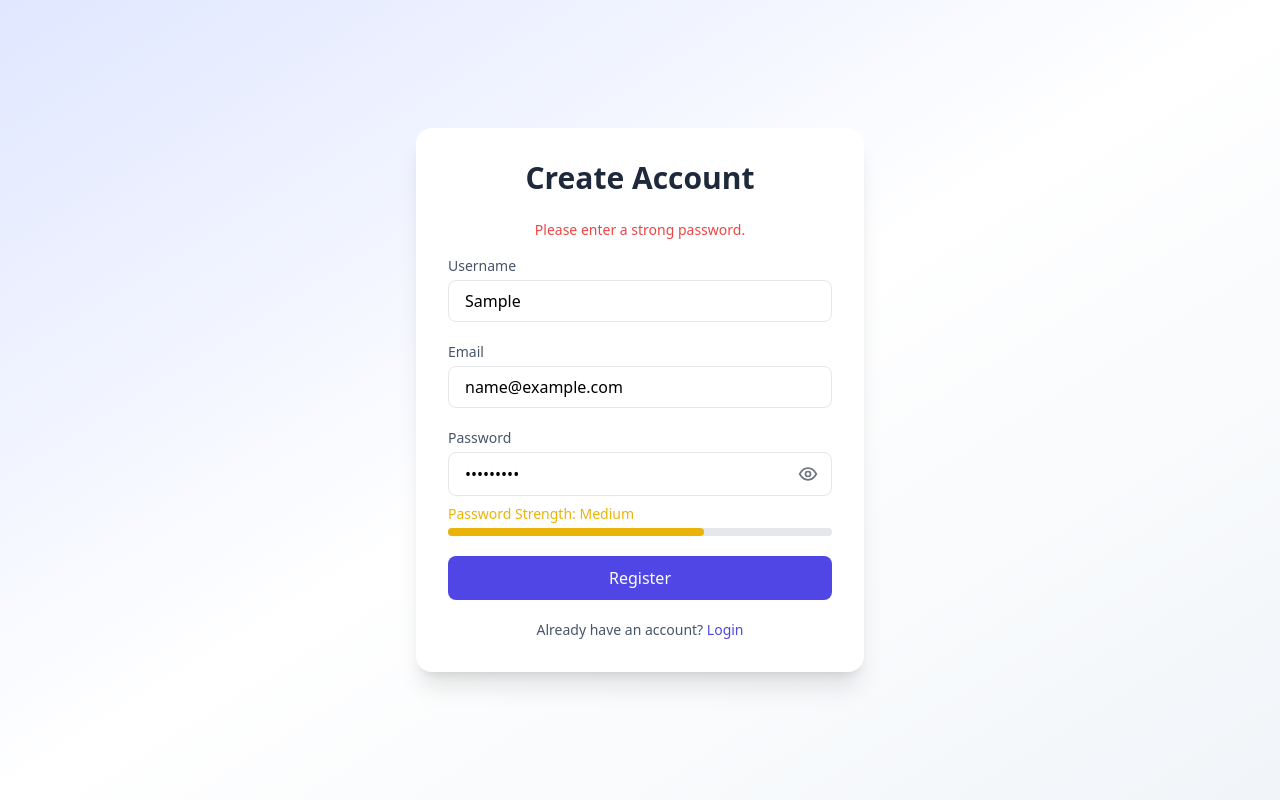
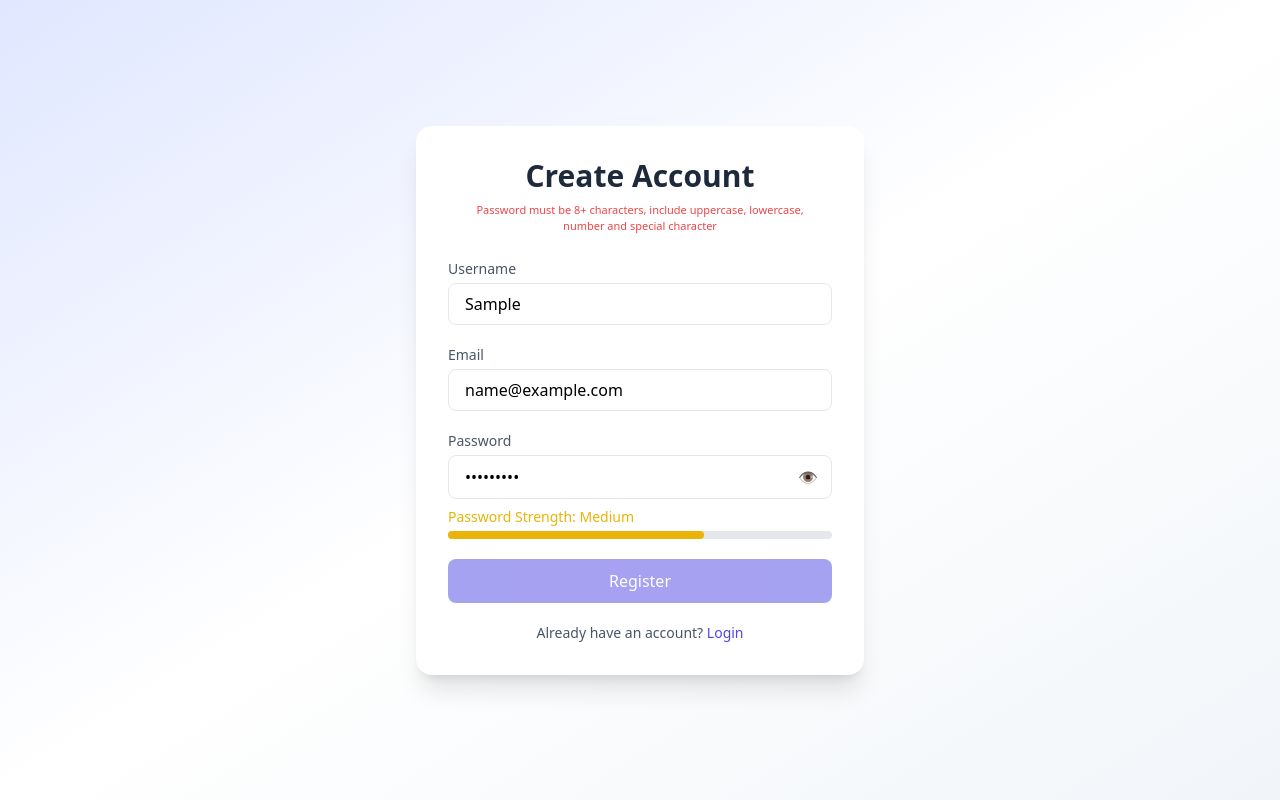
Before and after one commit to Meet-Kanakiya/expense-tracker-frontend, a React (Create React App) app: page /register in a window 1280 px wide. Both pictures are taken after typing "Sample", "name@example.com", "Sample123" into the empty fields and a click on the button "Register". Built offline with nearby package versions, Linux system fonts and the light colour scheme.

Commit message:
Forget Strong Password Set

```diff
--- a/src/pages/ForgotPassword.jsx
+++ b/src/pages/ForgotPassword.jsx
@@ -4,181 +4,135 @@ import { useNavigate } from "react-router-dom";
 
 function ForgotPassword() {
   const navigate = useNavigate();
-
   const [step, setStep] = useState(1);
   const [email, setEmail] = useState("");
   const [otp, setOtp] = useState("");
   const [newPassword, setNewPassword] = useState("");
   const [showPassword, setShowPassword] = useState(false);
-
   const [msg, setMsg] = useState("");
   const [loading, setLoading] = useState(false);
 
-  // STEP 1 – SEND OTP
+  // 🔐 Added Strength Logic
+  const [passwordStrength, setPasswordStrength] = useState("");
+  const [validations, setValidations] = useState({
+    length: false, upper: false, lower: false, number: false, special: false,
+  });
+
+  const checkPasswordStrength = (value) => {
+    const checks = {
+      length: value.length >= 8,
+      upper: /[A-Z]/.test(value),
+      lower: /[a-z]/.test(value),
+      number: /[0-9]/.test(value),
+      special: /[^A-Za-z0-9]/.test(value),
+    };
+    setValidations(checks);
+    const passedCount = Object.values(checks).filter(Boolean).length;
+    if (passedCount === 5) setPasswordStrength("Strong");
+    else if (passedCount >= 3) setPasswordStrength("Medium");
+    else setPasswordStrength("Weak");
+  };
+
   const sendOTP = async (e) => {
     e.preventDefault();
     setLoading(true);
     setMsg("");
-
     try {
-      const res = await axios.post(
-        `${process.env.REACT_APP_API_URL}/api/forgot-password`,
-        { email }
-      );
+      const res = await axios.post(`${process.env.REACT_APP_API_URL}/api/forgot-password`, { email });
       setMsg(res.data.message);
       setStep(2);
     } catch (err) {
       setMsg(err.response?.data?.message || "Something went wrong");
-    } finally {
-      setLoading(false);
-    }
+    } finally { setLoading(false); }
   };
 
-  // STEP 2 – VERIFY OTP
   const verifyOTP = async (e) => {
     e.preventDefault();
     setLoading(true);
     setMsg("");
-
     try {
-      await axios.post(
-        `${process.env.REACT_APP_API_URL}/api/verify-forgot-otp`,
-        { email, otp }
-      );
+      await axios.post(`${process.env.REACT_APP_API_URL}/api/verify-forgot-otp`, { email, otp });
       setStep(3);
-    } catch (err) {
-      setMsg("Invalid or expired OTP");
-    } finally {
-      setLoading(false);
-    }
+    } catch (err) { setMsg("Invalid or expired OTP"); }
+    finally { setLoading(false); }
   };
 
-  // STEP 3 – RESET PASSWORD
   const resetPassword = async (e) => {
     e.preventDefault();
+    if (passwordStrength !== "Strong") {
+      setMsg("Password must be Strong.");
+      return;
+    }
     setLoading(true);
-    setMsg("");
+    try {
+      await axios.post(`${process.env.REACT_APP_API_URL}/api/reset-password`, { email, newPassword });
+      setMsg("Password reset successfully 🎉");
+      setTimeout(() => navigate("/login"), 1500);
+    } catch (err) { setMsg("Password reset failed"); }
+    finally { setLoading(false); }
+  };
 
-    try {
-      await axios.post(
-        `${process.env.REACT_APP_API_URL}/api/reset-password`,
-        { email, newPassword }
-      );
-
-      setMsg("Password reset successfully 🎉");
-
-      setTimeout(() => {
-        navigate("/login"); // ✅ Correct redirect
-      }, 1500);
-    } catch (err) {
-      setMsg("Password reset failed");
-    } finally {
-      setLoading(false);
-    }
-  };
+  const isAllValid = Object.values(validations).every(Boolean);
 
   return (
     <div className="min-h-screen flex items-center justify-center px-4 bg-gradient-to-br from-indigo-100 via-white to-slate-100">
       <div className="w-full max-w-md bg-white rounded-2xl shadow-xl p-6 sm:p-8">
-
-        <h2 className="text-2xl font-semibold text-center text-slate-800 mb-6">
+        <h2 className="text-2xl font-semibold text-center text-slate-800 mb-2">
           {step === 1 && "Forgot Password"}
           {step === 2 && "Verify OTP"}
           {step === 3 && "Create New Password"}
         </h2>
 
-        {msg && (
-          <p className="text-center text-sm mb-4 text-indigo-600">
-            {msg}
+        {step === 3 && (
+            <p className={`text-[11px] text-center mb-4 transition-colors ${isAllValid ? "text-green-600" : "text-red-500"}`}>
+                Password must be 8+ characters, include uppercase, lowercase, number and special character
             </p>
         )}
 
-        <form
-          onSubmit={
-            step === 1
-              ? sendOTP
-              : step === 2
-              ? verifyOTP
-              : resetPassword
-          }
-          className="space-y-5"
-        >
+        {msg && <p className={`text-center text-sm mb-4 ${msg.includes("success") ? "text-green-600" : "text-indigo-600"}`}>{msg}</p>}
 
-          {/* STEP 1 */}
+        <form onSubmit={step === 1 ? sendOTP : step === 2 ? verifyOTP : resetPassword} className="space-y-5">
           {step === 1 && (
-            <input
-              type="email"
-              className="w-full px-4 py-2 border rounded-lg focus:ring-2 focus:ring-indigo-400 focus:outline-none"
-              placeholder="Enter your email"
-              value={email}
-              onChange={(e) => setEmail(e.target.value)}
-              required
-            />
+            <input type="email" className="w-full px-4 py-2 border rounded-lg focus:outline-none focus:ring-2 focus:ring-indigo-400" placeholder="Enter your email" value={email} onChange={(e) => setEmail(e.target.value)} required />
           )}
 
-          {/* STEP 2 */}
           {step === 2 && (
-            <input
-              type="text"
-              maxLength={6}
-              className="w-full px-4 py-2 text-center tracking-widest border rounded-lg focus:ring-2 focus:ring-indigo-400 focus:outline-none"
-              placeholder="Enter 6-digit OTP"
-              value={otp}
-              onChange={(e) => setOtp(e.target.value)}
-              required
-            />
+            <input type="text" maxLength={6} className="w-full px-4 py-2 text-center tracking-widest border rounded-lg focus:outline-none focus:ring-2 focus:ring-indigo-400" placeholder="Enter 6-digit OTP" value={otp} onChange={(e) => setOtp(e.target.value)} required />
           )}
 
-          {/* STEP 3 */}
           {step === 3 && (
+            <div>
               <div className="relative">
                 <input
                   type={showPassword ? "text" : "password"}
-                className="w-full px-4 py-2 pr-12 border rounded-lg focus:ring-2 focus:ring-indigo-400 focus:outline-none"
+                  className="w-full px-4 py-2 pr-12 border rounded-lg focus:outline-none focus:ring-2 focus:ring-indigo-400"
                   placeholder="Enter new password"
                   value={newPassword}
-                onChange={(e) => setNewPassword(e.target.value)}
+                  onChange={(e) => { setNewPassword(e.target.value); checkPasswordStrength(e.target.value); }}
                   required
                 />
+                <button type="button" onClick={() => setShowPassword(!showPassword)} className="absolute right-3 top-2.5 text-gray-500">{showPassword ? "🙈" : "👁"}</button>
+              </div>
 
-              {/* Eye Icon */}
-              <button
-                type="button"
-                onClick={() => setShowPassword(!showPassword)}
-                className="absolute right-3 top-2.5 text-gray-500 hover:text-indigo-600"
-              >
-                {showPassword ? "🙈" : "👁"}
-              </button>
+              {newPassword && (
+                <div className="mt-2">
+                  <p className={`text-sm ${passwordStrength === "Strong" ? "text-green-600" : passwordStrength === "Medium" ? "text-yellow-500" : "text-red-500"}`}>Strength: {passwordStrength}</p>
+                  <div className="w-full bg-gray-200 rounded-full h-1.5 mt-1">
+                    <div className={`h-1.5 rounded-full transition-all duration-300 ${passwordStrength === "Strong" ? "bg-green-500 w-full" : passwordStrength === "Medium" ? "bg-yellow-500 w-2/3" : "bg-red-500 w-1/3"}`}></div>
+                  </div>
+                </div>
+              )}
             </div>
           )}
 
-          <button
-            disabled={loading}
-            className="w-full py-2.5 bg-indigo-600 hover:bg-indigo-700 text-white rounded-lg transition duration-200 disabled:opacity-60"
-          >
-            {loading
-              ? "Processing..."
-              : step === 1
-              ? "Send OTP"
-              : step === 2
-              ? "Verify OTP"
-              : "Reset Password"}
+          <button disabled={loading || (step === 3 && newPassword.length > 0 && passwordStrength !== "Strong")} className="w-full py-2.5 bg-indigo-600 hover:bg-indigo-700 text-white rounded-lg transition disabled:opacity-60">
+            {loading ? "Processing..." : step === 1 ? "Send OTP" : step === 2 ? "Verify OTP" : "Reset Password"}
           </button>
-
         </form>
 
         {step === 1 && (
-          <p className="mt-4 text-center text-sm text-slate-600">
-            Remember password?{" "}
-            <span
-              onClick={() => navigate("/login")}
-              className="text-indigo-600 hover:underline cursor-pointer"
-            >
-              Login
-            </span>
-          </p>
+          <p className="mt-4 text-center text-sm text-slate-600">Remember password? <span onClick={() => navigate("/login")} className="text-indigo-600 hover:underline cursor-pointer">Login</span></p>
         )}
-
       </div>
     </div>
   );
--- a/src/pages/Register.jsx
+++ b/src/pages/Register.jsx
@@ -9,19 +9,34 @@ export default function Register({ setToken }) {
   const [error, setError] = useState("");
   const [loading, setLoading] = useState(false);
   const [passwordStrength, setPasswordStrength] = useState("");
-
   const [showPassword, setShowPassword] = useState(false);
 
   const navigate = useNavigate();
 
-  // 🔐 Password Strength Checker
+  // 🔐 Password Validation States
+  const [validations, setValidations] = useState({
+    length: false,
+    upper: false,
+    lower: false,
+    number: false,
+    special: false,
+  });
+
   const checkPasswordStrength = (value) => {
-    const strongRegex =
-      /^(?=.*[a-z])(?=.*[A-Z])(?=.*\d)(?=.*[^A-Za-z0-9]).{8,}$/;
+    const checks = {
+      length: value.length >= 8,
+      upper: /[A-Z]/.test(value),
+      lower: /[a-z]/.test(value),
+      number: /[0-9]/.test(value),
+      special: /[^A-Za-z0-9]/.test(value),
+    };
+    setValidations(checks);
 
-    if (strongRegex.test(value)) {
+    const passedCount = Object.values(checks).filter(Boolean).length;
+
+    if (passedCount === 5) {
       setPasswordStrength("Strong");
-    } else if (value.length >= 6) {
+    } else if (passedCount >= 3) {
       setPasswordStrength("Medium");
     } else {
       setPasswordStrength("Weak");
@@ -32,20 +47,17 @@ export default function Register({ setToken }) {
     e.preventDefault();
     setError("");
 
-    // ❌ Stop if password not strong
     if (passwordStrength !== "Strong") {
-      setError("Please enter a strong password.");
+      setError("Please meet all password requirements.");
       return;
     }
 
     setLoading(true);
-
     try {
       const res = await axios.post(
         `${process.env.REACT_APP_API_URL}/register`,
         { name, email, password }
       );
-
       localStorage.setItem("token", res.data.token);
       setToken(res.data.token);
       navigate("/dashboard");
@@ -56,58 +68,49 @@ export default function Register({ setToken }) {
     }
   };
 
+  const isAllValid = Object.values(validations).every(Boolean);
+
   return (
     <div className="min-h-screen flex items-center justify-center px-4 bg-gradient-to-br from-indigo-100 via-white to-slate-100">
       <div className="w-full max-w-md bg-white rounded-2xl shadow-xl p-6 sm:p-8">
-
-        <h2 className="text-2xl sm:text-3xl font-semibold text-center text-slate-800 mb-6">
+        <h2 className="text-2xl sm:text-3xl font-semibold text-center text-slate-800 mb-2">
           Create Account
         </h2>
 
-        {error && (
-          <p className="text-sm text-center mb-4 text-red-500">
-            {error}
-          </p>
-        )}
+        {/* Dynamic Requirements Text */}
+        <p className={`text-[11px] text-center mb-6 px-4 transition-colors ${isAllValid ? "text-green-600" : "text-red-500"}`}>
+          Password must be 8+ characters, include uppercase, lowercase, number and special character
+        </p>
+
+        {error && <p className="text-sm text-center mb-4 text-red-500">{error}</p>}
 
         <form onSubmit={handleSubmit} className="space-y-5">
-
-          {/* Username */}
           <div>
-            <label className="block text-sm font-medium text-slate-600 mb-1">
-              Username
-            </label>
+            <label className="block text-sm font-medium text-slate-600 mb-1">Username</label>
             <input
               type="text"
               className="w-full px-4 py-2 border rounded-lg focus:ring-2 focus:ring-indigo-400 focus:outline-none"
-              placeholder="Enter your username"
+              placeholder="xyz"
               value={name}
               onChange={(e) => setName(e.target.value)}
               required
             />
           </div>
 
-          {/* Email */}
           <div>
-            <label className="block text-sm font-medium text-slate-600 mb-1">
-              Email
-            </label>
+            <label className="block text-sm font-medium text-slate-600 mb-1">Email</label>
             <input
               type="email"
               className="w-full px-4 py-2 border rounded-lg focus:ring-2 focus:ring-indigo-400 focus:outline-none"
-              placeholder="Enter your email"
+              placeholder="meet.sdb@uhbf.voihd"
               value={email}
               onChange={(e) => setEmail(e.target.value)}
               required
             />
           </div>
 
-          {/* Password */}
           <div>
-            <label className="block text-sm font-medium text-slate-600 mb-1">
-              Password
-            </label>
-
+            <label className="block text-sm font-medium text-slate-600 mb-1">Password</label>
             <div className="relative">
               <input
                 type={showPassword ? "text" : "password"}
@@ -120,99 +123,45 @@ export default function Register({ setToken }) {
                 }}
                 required
               />
-
               <button
                 type="button"
                 onClick={() => setShowPassword(!showPassword)}
-                className="absolute right-0 top-0 h-11 w-12 flex items-center justify-center text-gray-500 hover:text-indigo-600 transition"
+                className="absolute right-0 top-0 h-11 w-12 flex items-center justify-center text-gray-500"
               >
-                {showPassword ? (
-                  // Eye Off (Correct Full Icon)
-                  <svg
-                    xmlns="http://www.w3.org/2000/svg"
-                    className="h-5 w-5"
-                    fill="none"
-                    viewBox="0 0 24 24"
-                    stroke="currentColor"
-                  >
-                    <path
-                      strokeLinecap="round"
-                      strokeLinejoin="round"
-                      strokeWidth={2}
-                      d="M13.875 18.825A10.05 10.05 0 0112 19c-5 0-9-7-9-7a18.45 18.45 0 014.22-5.94M9.88 9.88a3 3 0 104.24 4.24M6.1 6.1L3 3m0 0l18 18"
-                    />
-                  </svg>
-                ) : (
-                  // Eye (Already Correct)
-                  <svg
-                    xmlns="http://www.w3.org/2000/svg"
-                    className="h-5 w-5"
-                    fill="none"
-                    viewBox="0 0 24 24"
-                    stroke="currentColor"
-                  >
-                    <path
-                      strokeLinecap="round"
-                      strokeLinejoin="round"
-                      strokeWidth={2}
-                      d="M15 12a3 3 0 11-6 0 3 3 0 016 0zm7 0s-4-7-10-7S2 12 2 12s4 7 10 7 10-7 10-7z"
-                    />
-                  </svg>
-                )}
+                {showPassword ? "🙈" : "👁"}
               </button>
             </div>
 
-            {/* Strength */}
             {password && (
-              <>
-                <p
-                  className={`text-sm mt-2 ${passwordStrength === "Strong"
-                    ? "text-green-600"
-                    : passwordStrength === "Medium"
-                      ? "text-yellow-500"
-                      : "text-red-500"
-                    }`}
-                >
+              <div className="mt-2">
+                <p className={`text-sm ${passwordStrength === "Strong" ? "text-green-600" : passwordStrength === "Medium" ? "text-yellow-500" : "text-red-500"}`}>
                   Password Strength: {passwordStrength}
                 </p>
-
                 <div className="w-full bg-gray-200 rounded-full h-2 mt-1">
                   <div
-                    className={`h-2 rounded-full transition-all duration-300 ${passwordStrength === "Strong"
-                      ? "bg-green-500 w-full"
-                      : passwordStrength === "Medium"
-                        ? "bg-yellow-500 w-2/3"
-                        : "bg-red-500 w-1/3"
-                      }`}
+                    className={`h-2 rounded-full transition-all duration-300 ${
+                      passwordStrength === "Strong" ? "bg-green-500 w-full" :
+                      passwordStrength === "Medium" ? "bg-yellow-500 w-2/3" : "bg-red-500 w-1/3"
+                    }`}
                   ></div>
                 </div>
-              </>
+              </div>
             )}
           </div>
 
-          {/* Button */}
           <button
             type="submit"
-            disabled={loading}
-            className="w-full py-2.5 flex items-center justify-center gap-2 bg-indigo-600 hover:bg-indigo-700 text-white rounded-lg transition duration-200 disabled:opacity-60 disabled:cursor-not-allowed"
+            disabled={loading || (password.length > 0 && passwordStrength !== "Strong")}
+            className="w-full py-2.5 bg-indigo-600 hover:bg-indigo-700 text-white rounded-lg transition disabled:opacity-50"
           >
             {loading ? "Creating Account..." : "Register"}
           </button>
-
         </form>
 
         <div className="mt-5 text-center text-sm">
-          <span className="text-slate-600">
-            Already have an account?
-          </span>{" "}
-          <button
-            onClick={() => navigate("/login")}
-            className="text-indigo-600 hover:underline font-medium"
-          >
-            Login
-          </button>
+          <span className="text-slate-600">Already have an account?</span>{" "}
+          <button onClick={() => navigate("/login")} className="text-indigo-600 hover:underline font-medium">Login</button>
         </div>
-
       </div>
     </div>
   );
```
Lines whose indentation alone changed are shown as unchanged.
